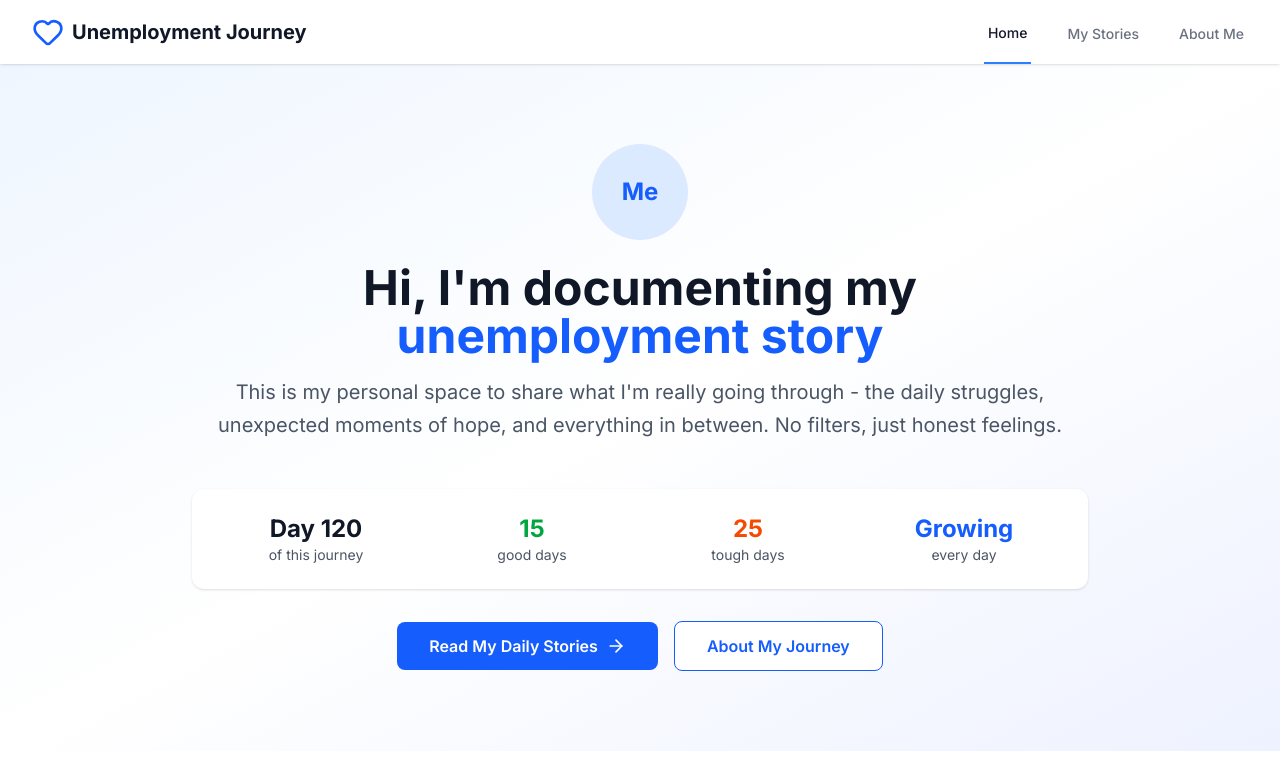
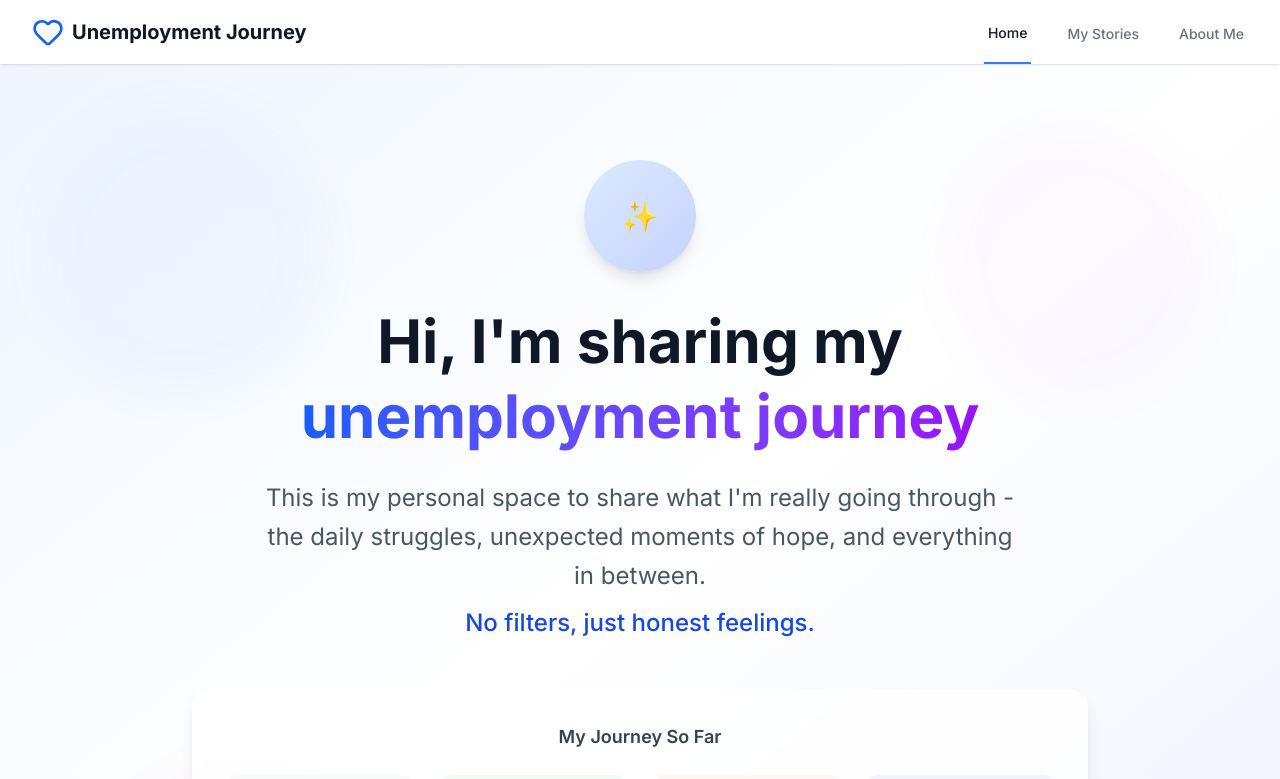
Before and after one commit to kimdat546/unemployment-journey, a Next.js app: page / in a window 1280 px wide. Shown: the top 779 px of the page. Built offline with nearby package versions, Linux system fonts and the light colour scheme.

Commit message:
fix issue for link

```diff
--- a/src/app/blog/page.tsx
+++ b/src/app/blog/page.tsx
@@ -1,3 +1,4 @@
+import Link from 'next/link'
 import { Search, Filter } from 'lucide-react'
 import { getBlogPosts } from '@/lib/contentful'
 import BlogCard from '@/components/ui/BlogCard'
--- a/src/app/globals.css
+++ b/src/app/globals.css
@@ -3,6 +3,44 @@
 /* Custom styles for the unemployment journey theme */
 body {
   font-family: Inter, -apple-system, BlinkMacSystemFont, "Segoe UI", Roboto, "Helvetica Neue", Arial, sans-serif;
+}
+
+/* Custom animations */
+@keyframes blob {
+  0% {
+    transform: translate(0px, 0px) scale(1);
+  }
+  33% {
+    transform: translate(30px, -50px) scale(1.1);
+  }
+  66% {
+    transform: translate(-20px, 20px) scale(0.9);
+  }
+  100% {
+    transform: translate(0px, 0px) scale(1);
+  }
+}
+
+.animate-blob {
+  animation: blob 7s infinite;
+}
+
+.animation-delay-2000 {
+  animation-delay: 2s;
+}
+
+.animation-delay-4000 {
+  animation-delay: 4s;
+}
+
+/* Enhanced card hover effects */
+.hover-lift {
+  transition: transform 0.2s ease-in-out, box-shadow 0.2s ease-in-out;
+}
+
+.hover-lift:hover {
+  transform: translateY(-2px);
+  box-shadow: 0 10px 25px -5px rgba(0, 0, 0, 0.1), 0 8px 10px -6px rgba(0, 0, 0, 0.1);
 }
 
 /* Prose styles for blog content */
--- a/src/app/page.tsx
+++ b/src/app/page.tsx
@@ -11,57 +11,67 @@ export default async function Home() {
   return (
     <div className="bg-white">
       {/* Personal Hero Section */}
-      <section className="relative bg-gradient-to-br from-blue-50 via-white to-indigo-50 py-20">
-        <div className="mx-auto max-w-7xl px-4 sm:px-6 lg:px-8">
+      <section className="relative bg-gradient-to-br from-blue-50 via-white to-indigo-50 py-24 overflow-hidden">
+        {/* Subtle background elements */}
+        <div className="absolute inset-0 opacity-5">
+          <div className="absolute top-10 left-10 w-72 h-72 bg-blue-400 rounded-full mix-blend-multiply filter blur-xl animate-blob"></div>
+          <div className="absolute top-10 right-10 w-72 h-72 bg-purple-400 rounded-full mix-blend-multiply filter blur-xl animate-blob animation-delay-2000"></div>
+          <div className="absolute -bottom-8 left-20 w-72 h-72 bg-pink-400 rounded-full mix-blend-multiply filter blur-xl animate-blob animation-delay-4000"></div>
+        </div>
+
+        <div className="mx-auto max-w-7xl px-4 sm:px-6 lg:px-8 relative">
           <div className="max-w-4xl mx-auto">
             <div className="text-center mb-12">
-              <div className="w-24 h-24 bg-blue-100 rounded-full mx-auto mb-6 flex items-center justify-center">
-                <span className="text-2xl font-bold text-blue-600">Me</span>
+              <div className="w-28 h-28 bg-gradient-to-br from-blue-100 to-indigo-200 rounded-full mx-auto mb-8 flex items-center justify-center shadow-lg">
+                <span className="text-3xl font-bold text-blue-600">✨</span>
               </div>
-              <h1 className="text-4xl sm:text-5xl font-bold text-gray-900 mb-4">
-                Hi, I&apos;m documenting my{' '}
-                <span className="text-blue-600">unemployment story</span>
+              <h1 className="text-4xl sm:text-6xl font-bold text-gray-900 mb-6 leading-tight">
+                Hi, I&apos;m sharing my{' '}
+                <span className="text-transparent bg-clip-text bg-gradient-to-r from-blue-600 to-purple-600">
+                  unemployment journey
+                </span>
               </h1>
-              <p className="text-xl text-gray-600 leading-relaxed">
+              <p className="text-xl sm:text-2xl text-gray-600 leading-relaxed max-w-3xl mx-auto">
                 This is my personal space to share what I&apos;m really going through -
                 the daily struggles, unexpected moments of hope, and everything in between.
-                No filters, just honest feelings.
+                <span className="block mt-2 text-blue-700 font-medium">No filters, just honest feelings.</span>
               </p>
             </div>
 
             {/* Quick Personal Stats */}
-            <div className="bg-white rounded-xl shadow-sm p-6 mb-8">
-              <div className="grid grid-cols-2 md:grid-cols-4 gap-4 text-center">
-                <div>
-                  <div className="text-2xl font-bold text-gray-900">Day 120</div>
+            <div className="bg-white/80 backdrop-blur-sm rounded-2xl shadow-lg p-8 mb-8 border border-white/20">
+              <h2 className="text-center text-lg font-semibold text-gray-700 mb-6">My Journey So Far</h2>
+              <div className="grid grid-cols-2 md:grid-cols-4 gap-6 text-center">
+                <div className="bg-gray-50 rounded-xl p-4">
+                  <div className="text-3xl font-bold text-gray-900 mb-1">Day 120</div>
                   <div className="text-sm text-gray-600">of this journey</div>
                 </div>
-                <div>
-                  <div className="text-2xl font-bold text-green-600">15</div>
-                  <div className="text-sm text-gray-600">good days</div>
+                <div className="bg-green-50 rounded-xl p-4">
+                  <div className="text-3xl font-bold text-green-600 mb-1">15</div>
+                  <div className="text-sm text-gray-600">hopeful days</div>
                 </div>
-                <div>
-                  <div className="text-2xl font-bold text-orange-600">25</div>
-                  <div className="text-sm text-gray-600">tough days</div>
+                <div className="bg-orange-50 rounded-xl p-4">
+                  <div className="text-3xl font-bold text-orange-600 mb-1">25</div>
+                  <div className="text-sm text-gray-600">challenging days</div>
                 </div>
-                <div>
-                  <div className="text-2xl font-bold text-blue-600">Growing</div>
-                  <div className="text-sm text-gray-600">every day</div>
+                <div className="bg-blue-50 rounded-xl p-4">
+                  <div className="text-3xl font-bold text-blue-600 mb-1">∞</div>
+                  <div className="text-sm text-gray-600">lessons learned</div>
                 </div>
               </div>
             </div>
 
-            <div className="text-center">
+            <div className="text-center space-y-4 sm:space-y-0 sm:space-x-4 sm:flex sm:justify-center">
               <Link
                 href="/blog"
-                className="inline-flex items-center px-8 py-3 bg-blue-600 text-white font-semibold rounded-lg hover:bg-blue-700 transition-colors mr-4"
+                className="inline-flex items-center px-8 py-4 bg-gradient-to-r from-blue-600 to-purple-600 text-white font-semibold rounded-xl hover:from-blue-700 hover:to-purple-700 transition-all duration-200 shadow-lg hover:shadow-xl transform hover:scale-105"
               >
                 Read My Daily Stories
                 <ArrowRight className="ml-2 h-5 w-5" />
               </Link>
               <Link
                 href="/about"
-                className="inline-flex items-center px-8 py-3 bg-white text-blue-600 font-semibold rounded-lg border border-blue-600 hover:bg-blue-50 transition-colors"
+                className="inline-flex items-center px-8 py-4 bg-white/90 text-blue-600 font-semibold rounded-xl border-2 border-blue-200 hover:bg-blue-50 hover:border-blue-300 transition-all duration-200 shadow-md hover:shadow-lg"
               >
                 About My Journey
               </Link>
--- a/src/components/ui/BlogCard.tsx
+++ b/src/components/ui/BlogCard.tsx
@@ -12,7 +12,7 @@ export default function BlogCard({ post }: BlogCardProps) {
   const { title, slug, excerpt, publishedDate, featuredImage, tags } = post.fields
 
   return (
-    <article className="bg-white rounded-lg shadow-md hover:shadow-lg transition-shadow duration-300 overflow-hidden">
+    <article className="bg-white rounded-xl shadow-md hover:shadow-xl transition-all duration-300 overflow-hidden hover-lift border border-gray-100">
       {featuredImage && typeof featuredImage === 'object' && 'fields' in featuredImage && (
         <div className="aspect-video w-full overflow-hidden">
           <Image
--- a/src/components/ui/EmotionalSupport.tsx
+++ b/src/components/ui/EmotionalSupport.tsx
@@ -29,7 +29,7 @@ const supportItems = [
 
 export default function EmotionalSupport() {
   return (
-    <div className="bg-gradient-to-br from-blue-50 to-indigo-100 rounded-2xl p-8 my-12">
+    <div className="bg-gradient-to-br from-blue-50 via-purple-50 to-indigo-100 rounded-3xl p-10 my-12 shadow-lg border border-white/40">
       <div className="text-center mb-8">
         <h2 className="text-2xl font-bold text-gray-900 mb-2">
           Remember: This is Temporary
@@ -45,7 +45,7 @@ export default function EmotionalSupport() {
           return (
             <div
               key={index}
-              className="bg-white rounded-lg p-6 shadow-sm hover:shadow-md transition-shadow"
+              className="bg-white/90 backdrop-blur-sm rounded-xl p-6 shadow-md hover:shadow-lg transition-all duration-200 hover-lift border border-white/50"
             >
               <div className={`inline-flex p-3 rounded-lg ${item.color} mb-4`}>
                 <Icon className="h-6 w-6" />
```
